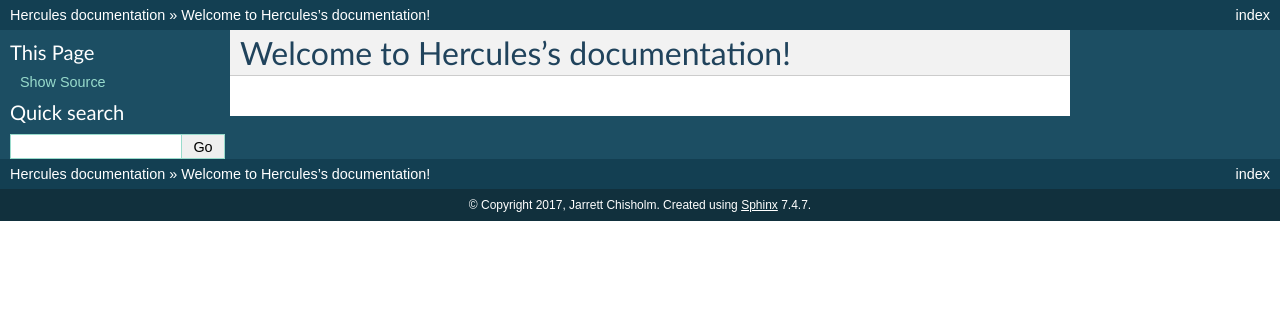
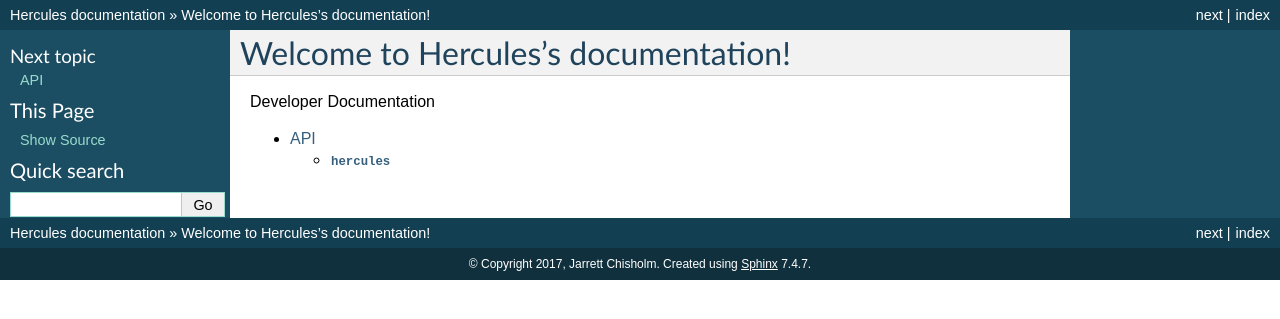
Before and after one commit to icebreakersentertainment/ice_engine, a Sphinx documentation site: the page built from docs/index.rst, in a window 1280 px wide. Shown: the top 319 px of the page. Built offline with Sphinx 7.4.7, drawn with Linux system fonts in a browser that asks for light colours.

Commit message:
readthedocs

```diff
--- a/docs/index.rst
+++ b/docs/index.rst
@@ -1,6 +1,17 @@
 Welcome to Hercules's documentation!
 ====================================
 
+.. _user-docs:
+
 .. toctree::
    :maxdepth: 2
-   :caption: Contents:
+   :caption: User Documentation
+
+
+.. _dev-docs:
+
+.. toctree::
+   :maxdepth: 2
+   :caption: Developer Documentation
+
+   api/index
```
